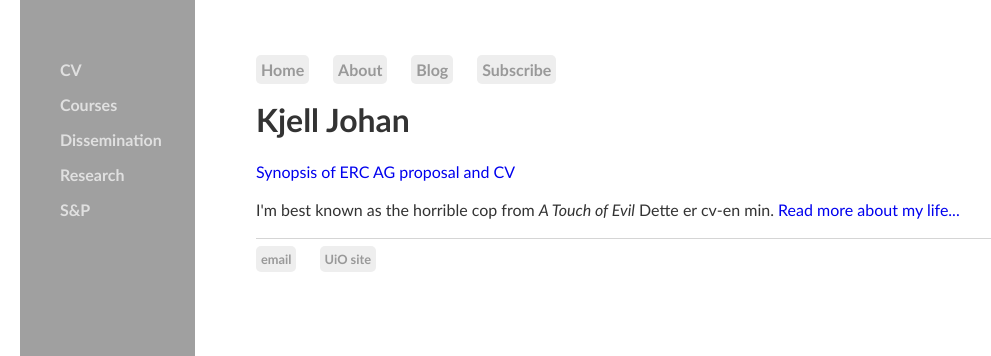
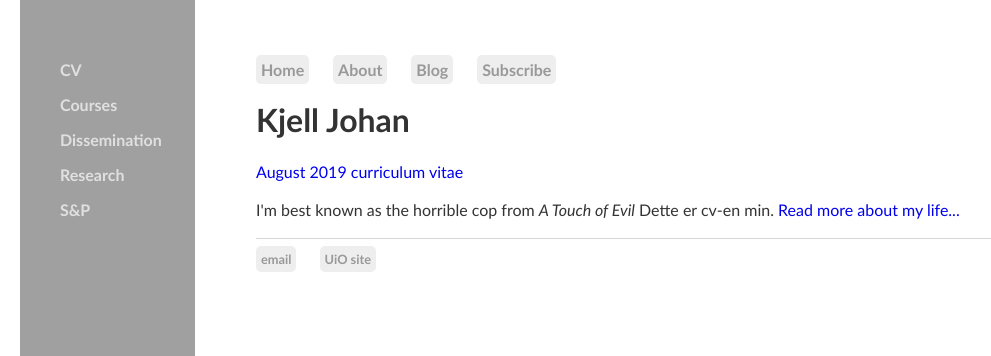
Before and after one commit to kjelljs/kjelljs.github.io, a Jekyll site: the page built from cv/index.html, in a window 1280 px wide. Shown: the top 356 px of the page, without its empty margins (0-991 px from the left). Built offline with Jekyll 4.4.1, drawn with Linux system fonts in a browser that asks for light colours.

Commit message:
Update index.html

```diff
--- a/cv/index.html
+++ b/cv/index.html
@@ -4,6 +4,6 @@ title: Om Kjell Johan S
 ---
 <div class="blurb">
 	<h1>Kjell Johan</h1>
-	<p><a href="http://kjelljs.github.io/pdf/PartB1.pdf">Synopsis of ERC AG proposal and CV</a></p>
+	<p><a href="http://kjelljs.github.io/pdf/PartB1-8-11.pdf">August 2019 curriculum vitae </a></p>
 	<p>I'm best known as the horrible cop from <em>A Touch of Evil</em> Dette er cv-en min. <a href="/about">Read more about my life...</a></p>
 </div><!-- /.blurb -->
```
